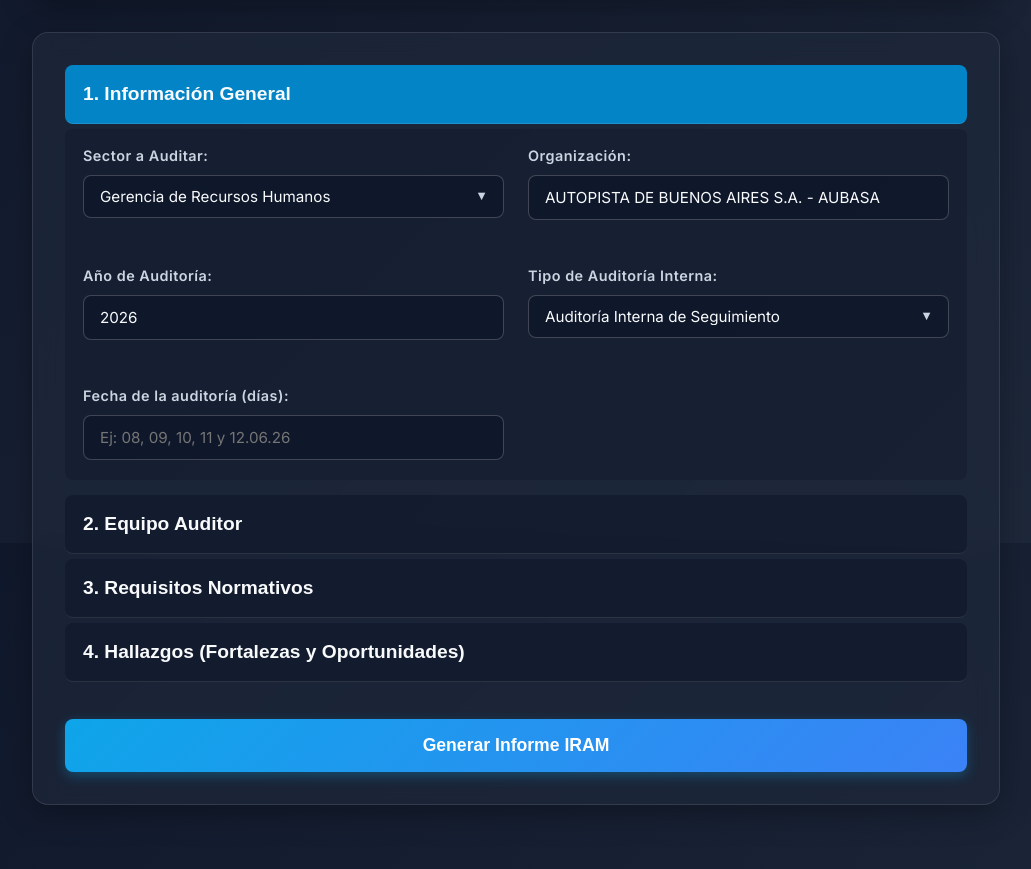
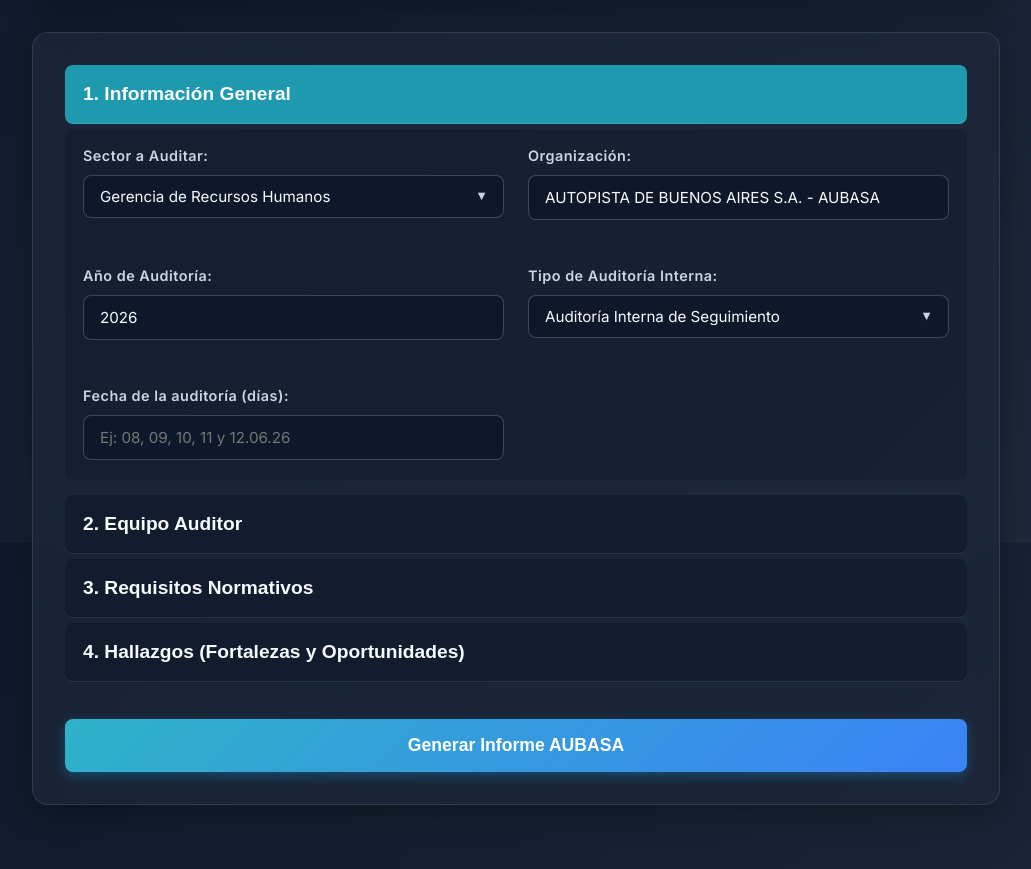
Before and after one commit to sgiaubasa/auditorias, a Flask app: page / in a window 1280 px wide. Shown: the part 257-1126 px from the top of the page, without its empty margins (124-1155 px from the left). Run offline with Flask 3, Linux system fonts and the light colour scheme.

Commit message:
style: eliminar referencias a IRAM e IQNET y usar colores AUBASA

```diff
--- a/app.py
+++ b/app.py
@@ -29,8 +29,8 @@ os.makedirs(OUTPUT_DIR, exist_ok=True)
 def index():
     return render_template("auditoria_form_iram.html", requisitos=REQUISITOS, checklist=CHECKLIST, sectores=SECTORES)
 
-@app.route("/iram_post", methods=["POST"])
-def iram_post():
+@app.route("/post_auditoria", methods=["POST"])
+def post_auditoria():
     data = {
         "organizacion": request.form.get("organizacion"),
         "sector": request.form.get("sector"),
@@ -85,7 +85,7 @@ def iram_post():
     res = coleccion.insert_one(data)
     audit_id = str(res.inserted_id)
 
-    flash("✅ Informe IRAM guardado con éxito.")
+    flash("✅ Informe AUBASA guardado con éxito.")
     return redirect(url_for("post_guardado", id=audit_id))
 
 @app.route("/post_guardado/<id>")
@@ -109,10 +109,10 @@ def post_guardado(id):
         <div class="page-container">
             <div class="glass-panel success-card">
                 <div style="font-size: 4rem; margin-bottom: 1rem;">✅</div>
-                <h2 class="title" style="font-size: 2rem; margin-bottom: 1rem;">Informe IRAM Generado</h2>
+                <h2 class="title" style="font-size: 2rem; margin-bottom: 1rem;">Informe AUBASA Generado</h2>
                 <p style="color: #cbd5e1; margin-bottom: 2rem;">ID de registro: <strong style="color: #f8fafc;">{id}</strong></p>
                 <div style="display: flex; flex-direction: column; gap: 1rem;">
-                    <a href="/auditoria/{id}/pdf" class="btn-download">📄 Descargar Informe PDF (Estilo IRAM)</a>
+                    <a href="/auditoria/{id}/pdf" class="btn-download">📄 Descargar Informe PDF (Estilo AUBASA)</a>
                 </div>
                 <a href="/" style="display: inline-block; margin-top: 1rem; color: #bae6fd;">← Volver al formulario</a>
             </div>
@@ -168,11 +168,6 @@ def descargar_pdf_desde_mongo(id):
         c.setFont("Helvetica", 8)
         c.drawString(2*cm, 1*cm, f"Organización: {doc.get('organizacion', '')} - Año: {doc.get('anio', '')}")
         c.drawRightString(W - 2*cm, 1*cm, f"Página {page_num}")
-        if page_num > 1:
-            c.setFont("Helvetica-Bold", 10)
-            c.drawRightString(W - 2*cm, 2.5*cm, "IQNET")
-            c.setFont("Helvetica", 8)
-            c.drawRightString(W - 2*cm, 2.8*cm, "Miembro de:")
 
     def new_page(c, p_num):
         c.showPage()
@@ -373,7 +368,7 @@ def descargar_pdf_desde_mongo(id):
     pdf_bytes = buffer.getvalue()
     buffer.close()
 
-    filename = f"Informe_IRAM_{doc.get('anio', '')}_{id}.pdf"
+    filename = f"Informe_AUBASA_{doc.get('anio', '')}_{id}.pdf"
     return Response(
         pdf_bytes,
         mimetype="application/pdf",
--- a/static/estilos.css
+++ b/static/estilos.css
@@ -1,6 +1,6 @@
 :root {
-    --primary-color: #0ea5e9;
-    --primary-hover: #0284c7;
+    --primary-color: #2fb2c8;
+    --primary-hover: #1e99ad;
     --bg-gradient-1: #0f172a;
     --bg-gradient-2: #1e293b;
     --text-main: #f8fafc;
--- a/templates/auditoria_form_iram.html
+++ b/templates/auditoria_form_iram.html
@@ -3,7 +3,7 @@
 <head>
     <meta charset="UTF-8">
     <meta name="viewport" content="width=device-width, initial-scale=1.0">
-    <title>Plan e Informe de Auditoría IRAM</title>
+    <title>Plan e Informe de Auditoría AUBASA</title>
     <link href="https://fonts.googleapis.com/css2?family=Inter:wght@300;400;600;700&display=swap" rel="stylesheet">
     <link rel="stylesheet" href="{{ url_for('static', filename='estilos.css') }}">
     <style>
@@ -82,7 +82,7 @@
           {% endif %}
         {% endwith %}
 
-        <form action="/iram_post" method="post" class="glass-panel main-form">
+        <form action="/post_auditoria" method="post" class="glass-panel main-form">
 
             <button type="button" class="accordion-btn active">1. Información General</button>
             <div class="accordion-content" style="display: block;">
@@ -206,7 +206,7 @@
 
             <div class="form-actions" style="margin-top: 2rem;">
                 <button type="submit" class="btn-primary">
-                    <span>Generar Informe IRAM</span>
+                    <span>Generar Informe AUBASA</span>
                 </button>
             </div>
         </form>
```
